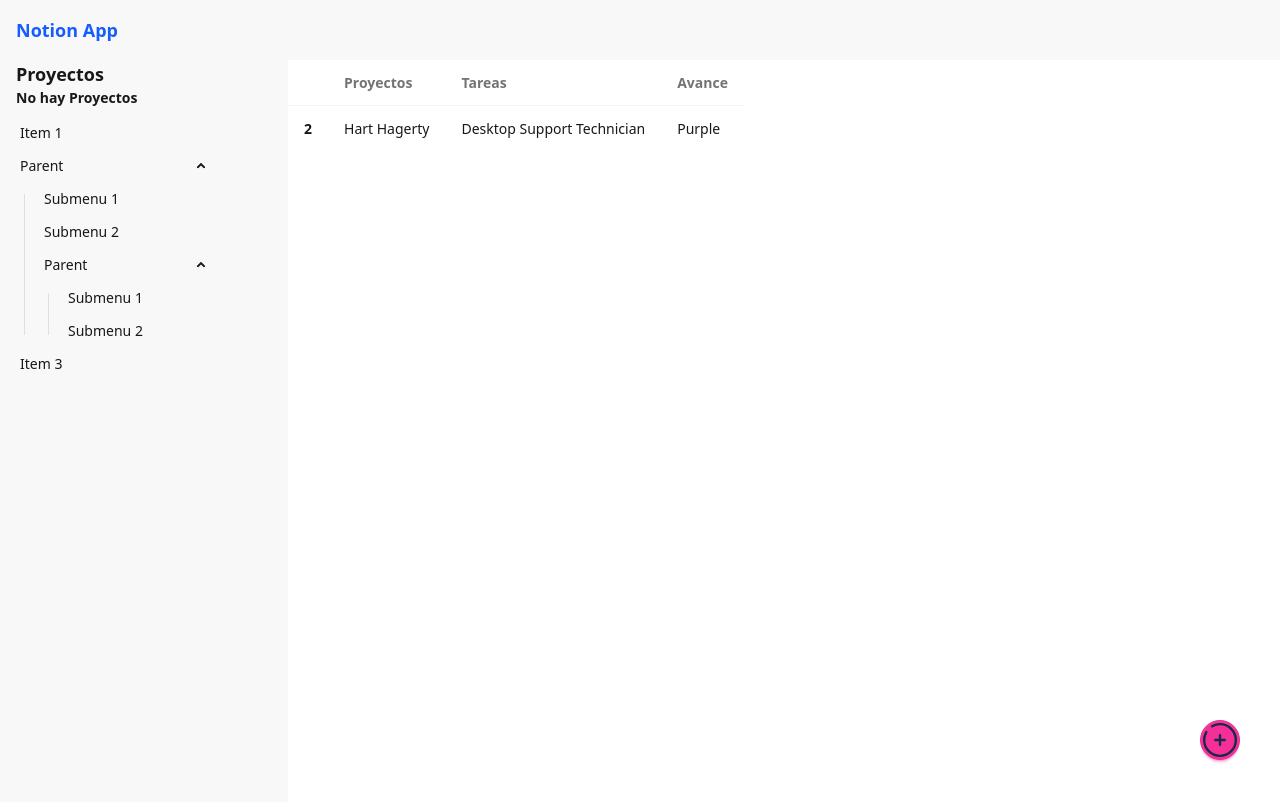
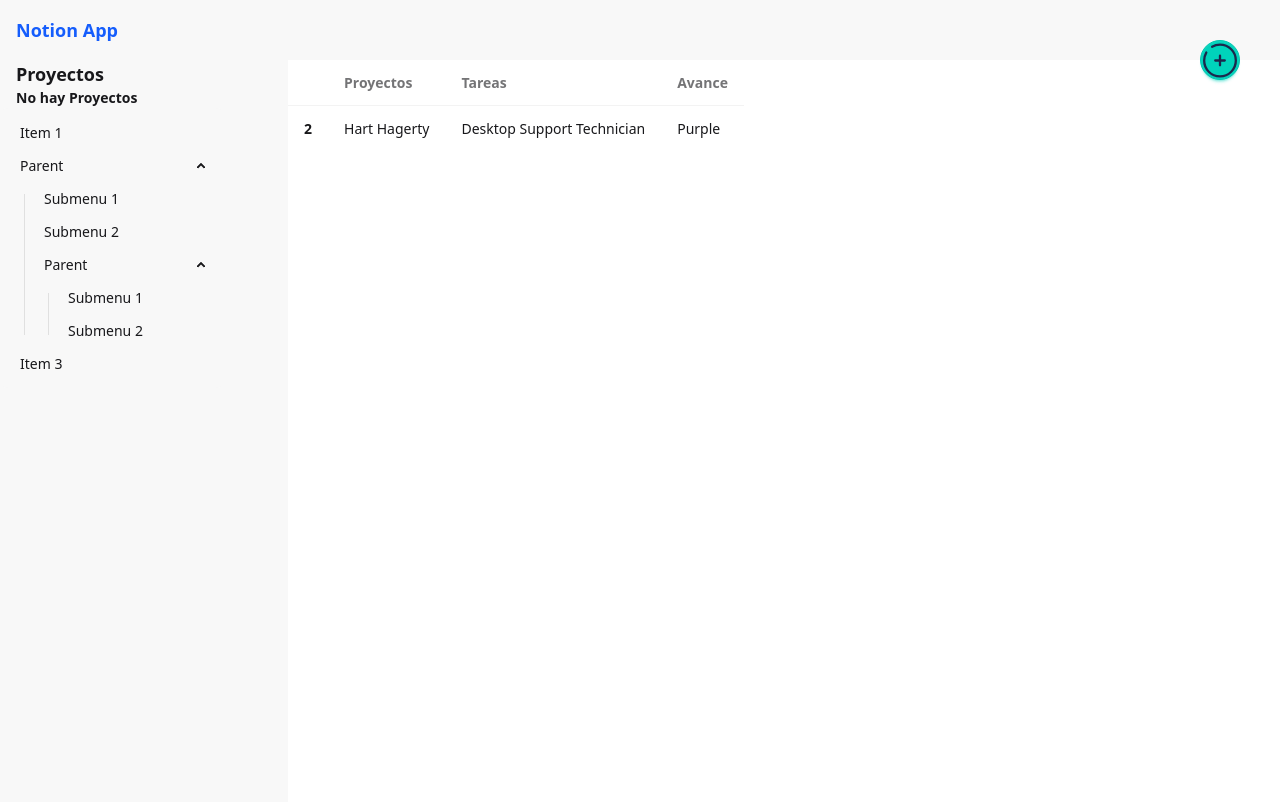
Before and after one commit to parzival-von/projects-app, a Vue app: page /projects in a window 1280 px wide. Shown: the top 802 px of the page. Built offline with nearby package versions, Linux system fonts and the light colour scheme; the HTML template or start-up script is replaced by a standard one.

Commit message:
Svg repo y boton personalizado

```diff
--- /dev/null
+++ b/src/modulorum/commune/components/FabButton.vue
@@ -0,0 +1,35 @@
+<template>
+
+    <button :class="['btn btn-circle btn-accent fixed bottom-10 right-10', positione]">
+        <svg width="209px" height="209px" viewBox="0 0 24 24" fill="none" xmlns="http://www.w3.org/2000/svg"><g id="SVGRepo_bgCarrier" stroke-width="0"></g><g id="SVGRepo_tracerCarrier" stroke-linecap="round" stroke-linejoin="round"></g><g id="SVGRepo_iconCarrier"> <path d="M15 12L12 12M12 12L9 12M12 12L12 9M12 12L12 15" stroke="#1C274C" stroke-width="1.464" stroke-linecap="round"></path> <path d="M7 3.33782C8.47087 2.48697 10.1786 2 12 2C17.5228 2 22 6.47715 22 12C22 17.5228 17.5228 22 12 22C6.47715 22 2 17.5228 2 12C2 10.1786 2.48697 8.47087 3.33782 7" stroke="#1C274C" stroke-width="1.464" stroke-linecap="round"></path> </g></svg>
+    </button>
+
+    </template>
+
+    <script lang="ts" setup>
+
+    interface Props {
+       positione?: 'top-left' | 'top-right' | 'bottom-left' | 'bottom-right';
+        };
+    withDefaults( defineProps<Props>(), {
+        positione: 'bottom-right',
+      });
+
+    </script>
+
+    <style scoped>
+    @import "tailwindcss";
+
+    .top-left {
+      @apply top-10 left-10;
+    }
+    .top-right {
+      @apply top-10 right-10;
+    }
+    .bottom-left {
+      @apply bottom-10 left-10;
+    }
+    .bottom-right {
+      @apply bottom-10 right-10;
+    }
+    </style>
--- a/src/modulorum/projects/views/ProjectsView.vue
+++ b/src/modulorum/projects/views/ProjectsView.vue
@@ -19,11 +19,11 @@
       </tr>
     </tbody>
   </table>
+</div>
 
-  <button class="btn btn-circle btn-secondary fixed bottom-10 right-10">
+<FabButton positione="top-right"/>
+</template>
+<script setup lang="ts">
+import FabButton from '@/modulorum/commune/components/FabButton.vue';
 
-    <svg viewBox="0 0 24 24" fill="none" xmlns="http://www.w3.org/2000/svg"><g id="SVGRepo_bgCarrier" stroke-width="0"></g><g id="SVGRepo_tracerCarrier" stroke-linecap="round" stroke-linejoin="round"></g><g id="SVGRepo_iconCarrier"> <path d="M15 12L12 12M12 12L9 12M12 12L12 9M12 12L12 15" stroke="#1C274C" stroke-width="1.5" stroke-linecap="round"></path> <path d="M7 3.33782C8.47087 2.48697 10.1786 2 12 2C17.5228 2 22 6.47715 22 12C22 17.5228 17.5228 22 12 22C6.47715 22 2 17.5228 2 12C2 10.1786 2.48697 8.47087 3.33782 7" stroke="#1C274C" stroke-width="1.5" stroke-linecap="round"></path> </g></svg>
-  </button>
-
-</div>
-</template>
+</script>
```
